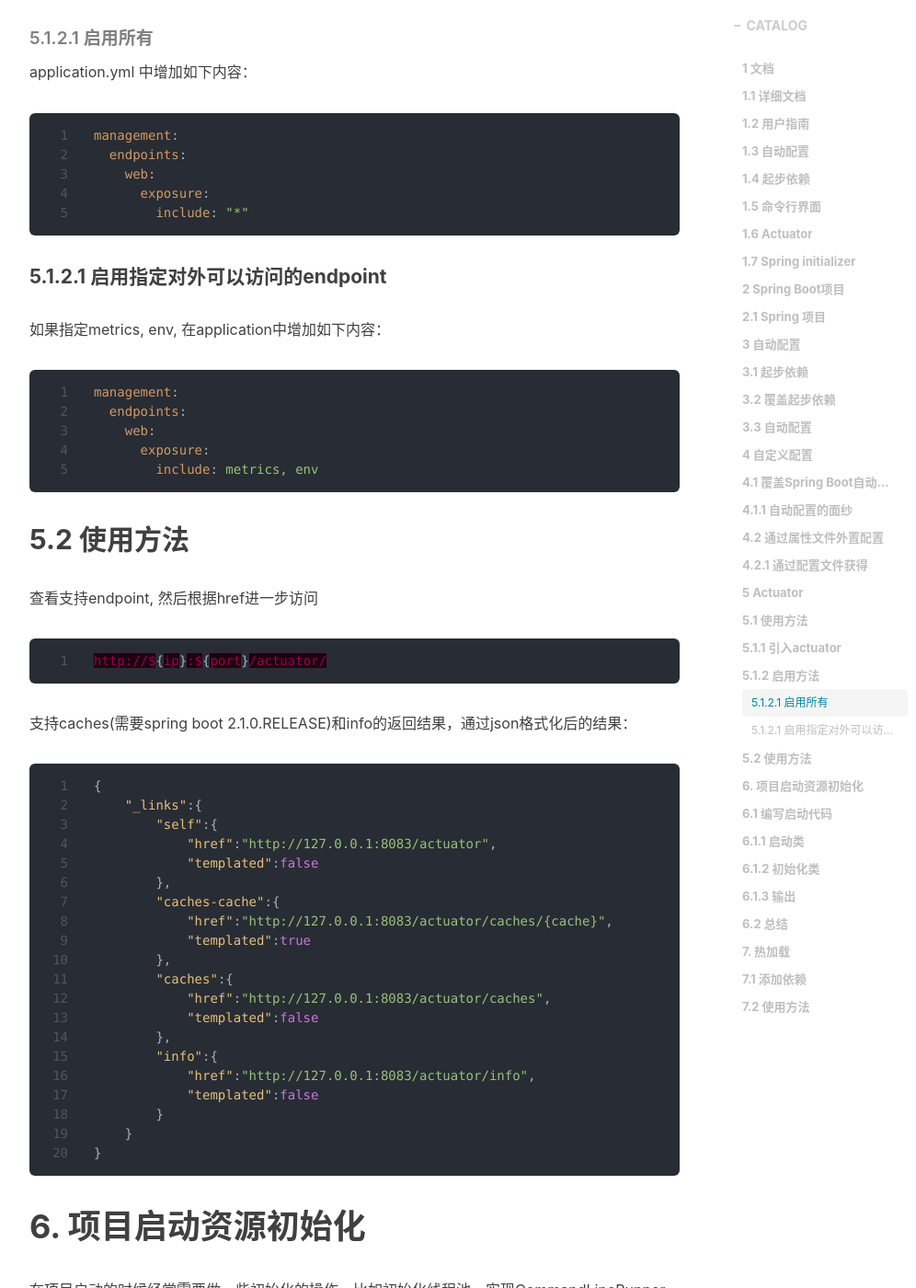
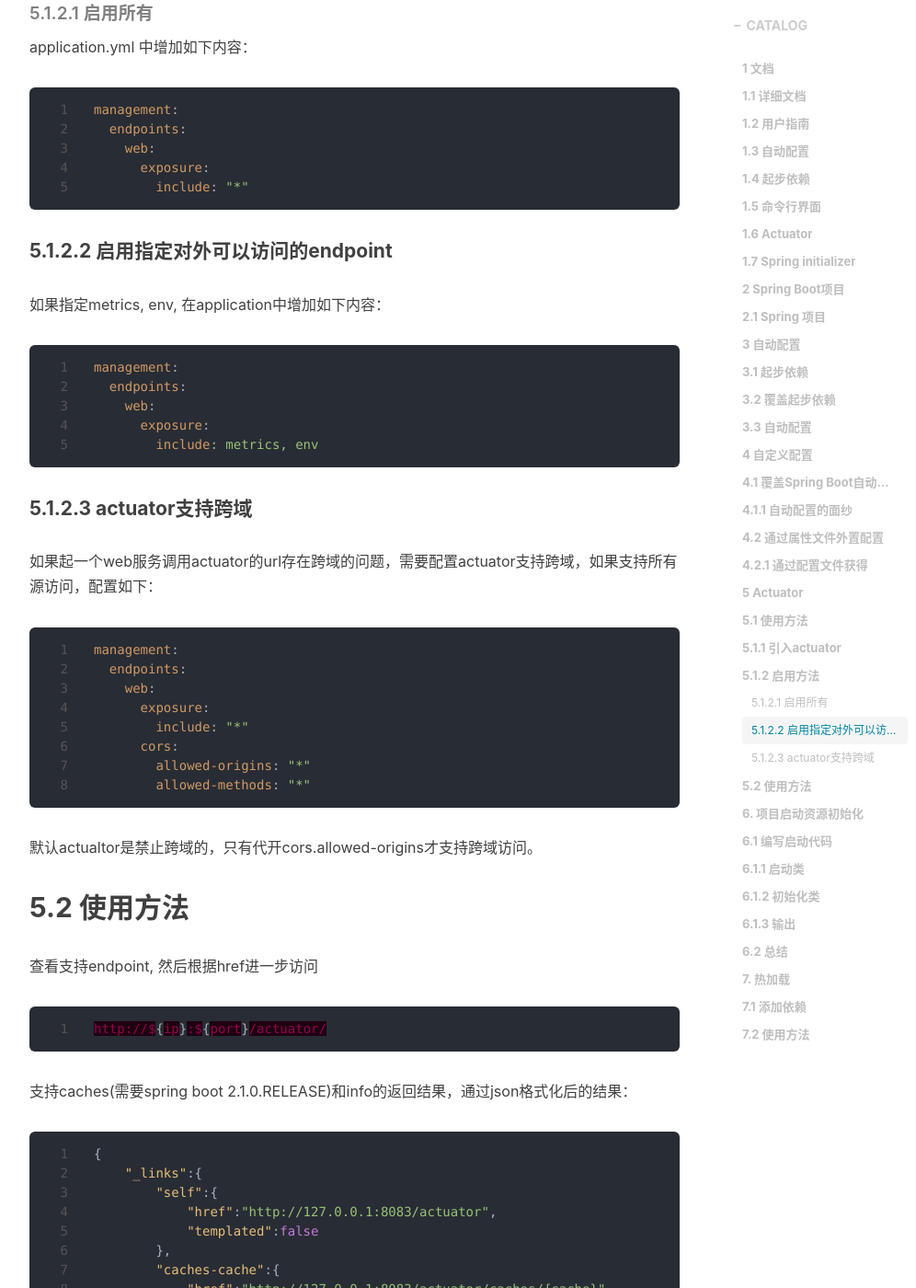
Before and after one commit to xuyumeng/xuyumeng.github.io, a Jekyll site: the page built from _posts/java/2016-02-16-spring-boot.md, in a window 1280 px wide and 1400 px high, scrolled down 12360 px. Shown: the whole window at 92% size, without its empty margins (233-1229 px from the left). Built offline with Jekyll 4.4.1, drawn with Linux system fonts in a browser that asks for light colours; nearby versions of some CDN libraries; comment, search, counter and statistics services are not loaded; some of the changed text lies outside the part shown.

Commit message:
支持跨域

````diff
--- a/_posts/java/2016-02-16-spring-boot.md
+++ b/_posts/java/2016-02-16-spring-boot.md
@@ -358,7 +358,8 @@ Spring Boot还自动配置了一个简单的白标错误页，虽然它比异常
 
 spring boot 2和spring boot 1.x还是有一点区别的。其实spring boot 2.1.x 和2.0.x还是有区别的。
 
-最新的spring-boot actuator的文档： https://docs.spring.io/spring-boot/docs/current/reference/html/production-ready-endpoints.html
+[最新的spring-boot actuator的文档](https://docs.spring.io/spring-boot/docs/current/reference/html/production-ready-endpoints.html)
+
 
 可以通过文档查看支持哪些endpoint，以及endpoint对应的内容。
 
@@ -391,7 +392,7 @@ management:
         include: "*"
 ```
 
-#### 5.1.2.1 启用指定对外可以访问的endpoint
+#### 5.1.2.2 启用指定对外可以访问的endpoint
 如果指定metrics, env, 在application中增加如下内容：
 
 ```yaml
@@ -401,6 +402,23 @@ management:
       exposure:
         include: metrics, env
 ```
+
+#### 5.1.2.3 actuator支持跨域
+
+如果起一个web服务调用actuator的url存在跨域的问题，需要配置actuator支持跨域，如果支持所有源访问，配置如下：
+
+```yaml
+management:
+  endpoints:
+    web:
+      exposure:
+        include: "*"
+      cors:
+        allowed-origins: "*"
+        allowed-methods: "*"
+```
+
+默认actualtor是禁止跨域的，只有代开cors.allowed-origins才支持跨域访问。
 
 ## 5.2 使用方法
 查看支持endpoint, 然后根据href进一步访问
````
